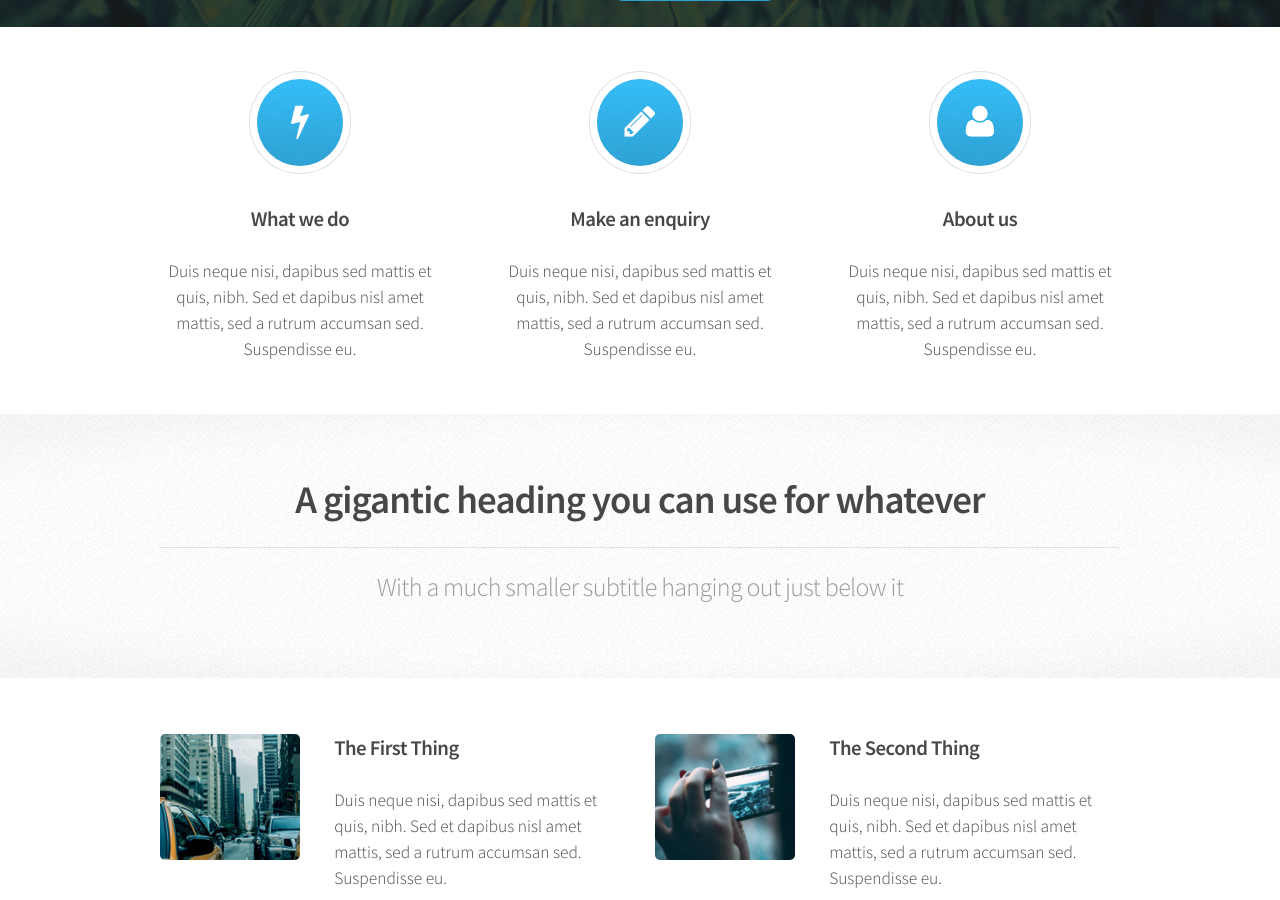
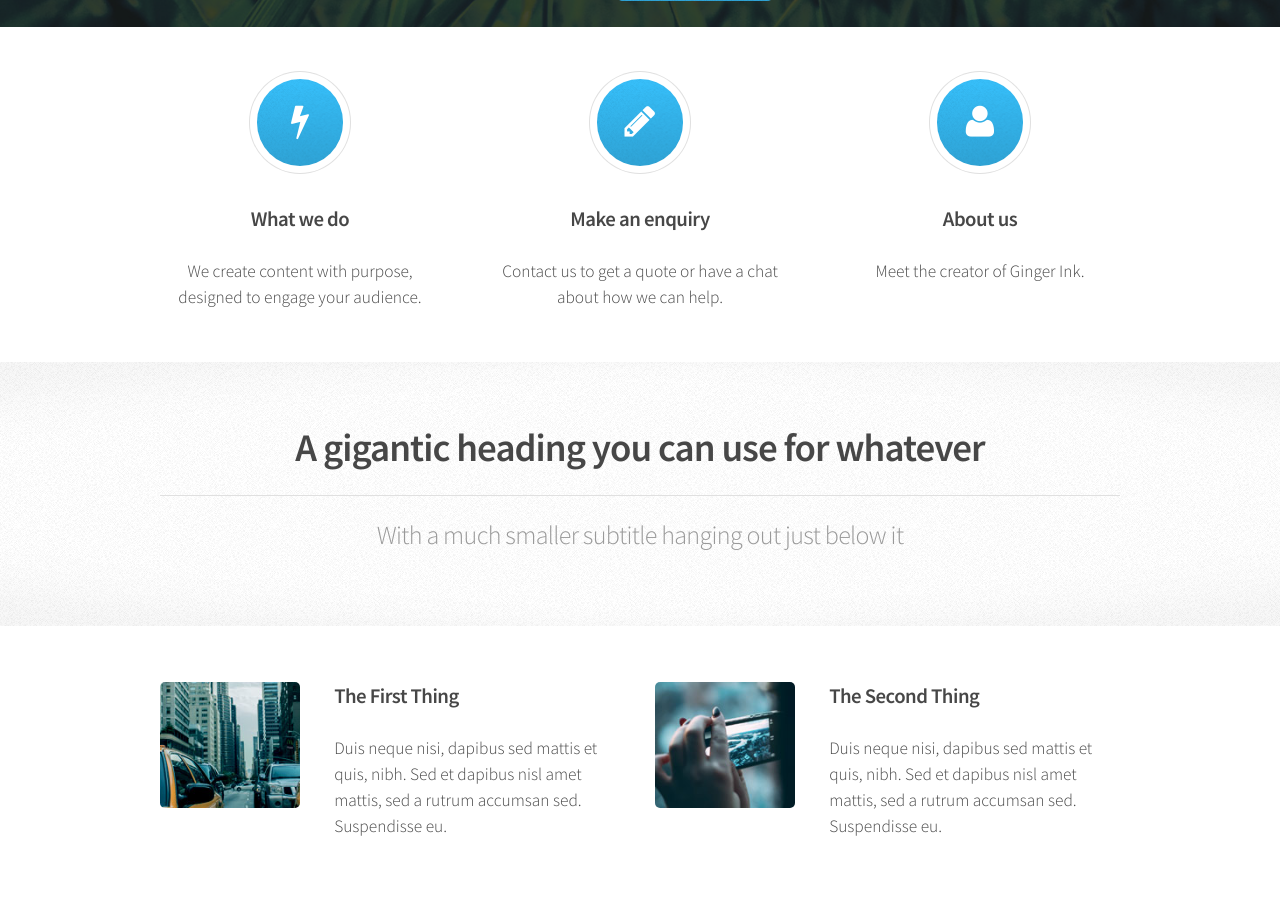
Before and after one commit to NicoleSkews/gingerink, a Jekyll site: the page built from index.html, in a window 1280 px wide and 900 px high, scrolled down 506 px. Built offline with Jekyll 4.4.1, drawn with Linux system fonts in a browser that asks for light colours; the list of posts is cut into pages by our own code.

Commit message:
Replaced placeholder copy under buttons.

```diff
--- a/index.html
+++ b/index.html
@@ -19,21 +19,21 @@ layout: default
 					<div class="box highlight">
 						<i class="icon major fa-bolt"></i>
 						<h3>What we do</h3>
-						<p>Duis neque nisi, dapibus sed mattis et quis, nibh. Sed et dapibus nisl amet mattis, sed a rutrum accumsan sed. Suspendisse eu.</p>
+						<p>We create content with purpose, designed to engage your audience.</p>
 					</div>
 				</section>
 				<section class="4u">
 					<div class="box highlight">
 						<i class="icon major fa-pencil"></i>
 						<h3>Make an enquiry</h3>
-						<p>Duis neque nisi, dapibus sed mattis et quis, nibh. Sed et dapibus nisl amet mattis, sed a rutrum accumsan sed. Suspendisse eu.</p>
+						<p>Contact us to get a quote or have a chat about how we can help.</p>
 					</div>
 				</section>
 				<section class="4u">
 					<div class="box highlight">
 						<i class="icon major fa-user"></i>
 						<h3>About us</h3>
-						<p>Duis neque nisi, dapibus sed mattis et quis, nibh. Sed et dapibus nisl amet mattis, sed a rutrum accumsan sed. Suspendisse eu.</p>
+						<p>Meet the creator of Ginger Ink.</p>
 					</div>
 				</section>
 			</div>
```
